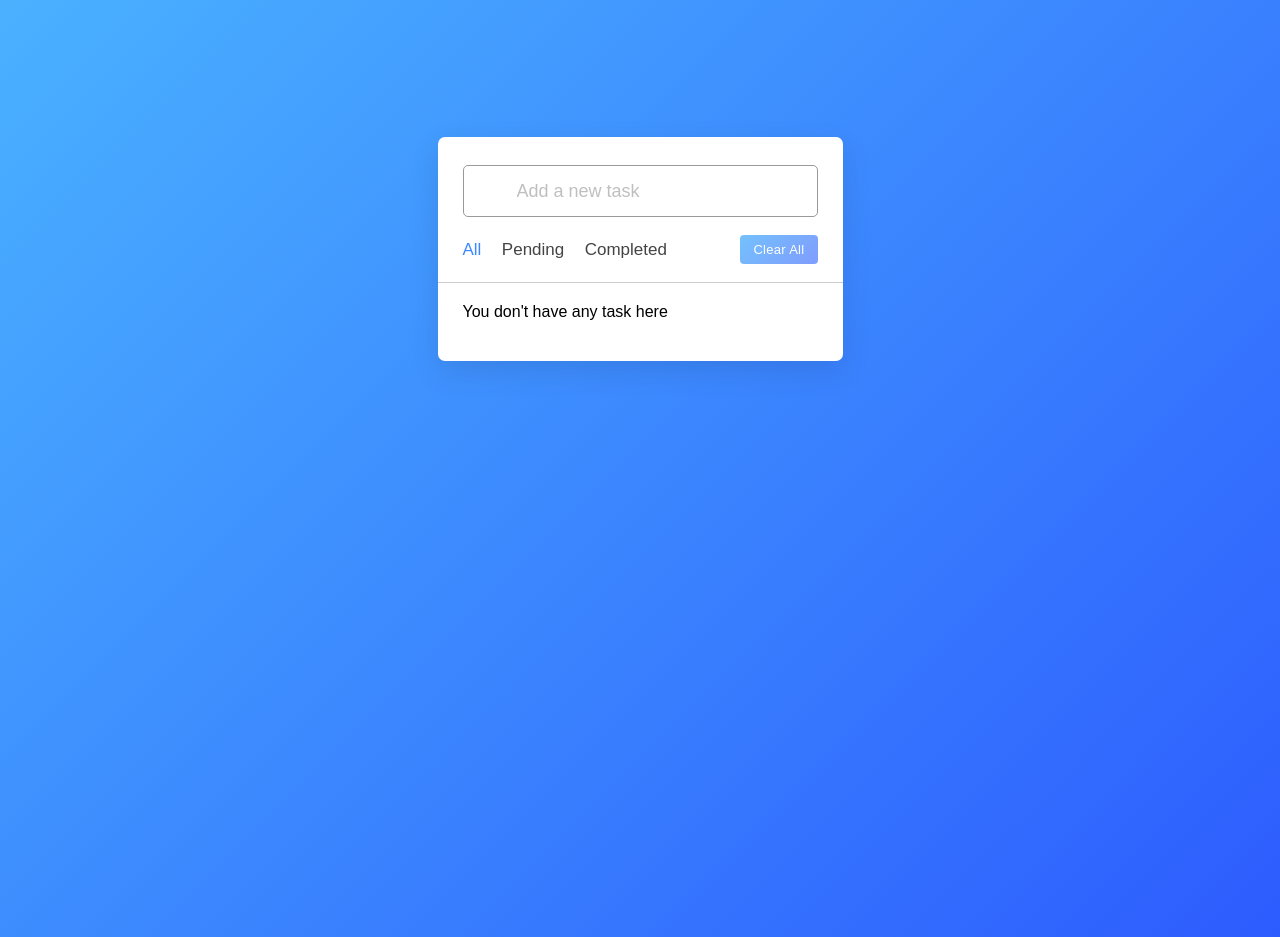
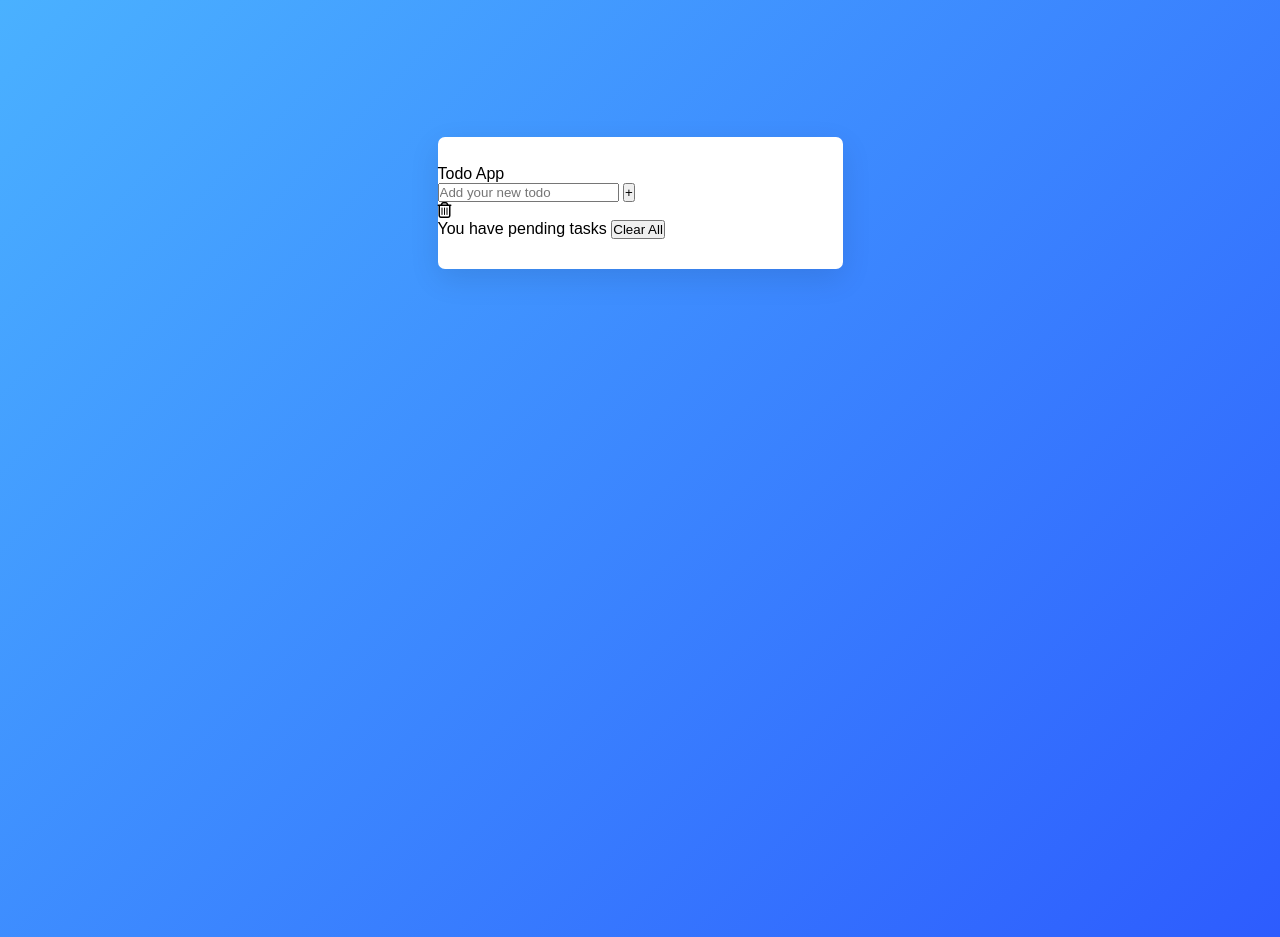
Before and after one commit to AnkithaNirudi/OASIS, a plain HTML site: page todolist/index.html in a window 1280 px wide. Drawn offline with Linux system fonts and the light colour scheme.

Commit message:
Update index.html

```diff
--- a/todolist/index.html
+++ b/todolist/index.html
@@ -1,31 +1,30 @@
 
 <!DOCTYPE html>
-<html lang="en" dir="ltr">
+<!-- Created By CodingNepal - www.codingnepalweb.com -->
+<html lang="en">
 <head>
-    <meta charset="utf-8">
-    <title>Todo List App </title>
+    <meta charset="UTF-8">
+    <meta name="viewport" content="width=device-width, initial-scale=1.0">
+    <title>Todo App JavaScript | CodingNepal</title>
     <link rel="stylesheet" href="style.css">
-    <meta name="viewport" content="width=device-width, initial-scale=1.0">
-
+    <link rel="stylesheet" href="https://cdnjs.cloudflare.com/ajax/libs/font-awesome/5.15.3/css/all.min.css"/>
+    <script src="https://kit.fontawesome.com/a076d05399.js"></script>
 </head>
 <body>
   <div class="wrapper">
-      <div class="task-input">
-
-        <input type="text" placeholder="Add a new task">
+    <header>Todo App</header>
+    <div class="inputField">
+      <input type="text" placeholder="Add your new todo">
+      <Button Id="Push">+</Button>
     </div>
-      <div class="controls">
-        <div class="filters">
-          <span class="active" id="all">All</span>
-          <span id="pending">Pending</span>
-          <span id="completed">Completed</span>
+    <ul class="todoList">
+      <li><span><i class="far fa-trash-alt"></i></span></li>
+    </ul>
+    <div class="footer">
+      <span>You have <span class="pendingTasks"></span> pending tasks</span>
+      <button>Clear All</button>
     </div>
-        <button class="clear-btn">Clear All</button>
   </div>
-      <ul class="task-box"></ul>
-    </div>
-
   <script src="script.js"></script>
-
 </body>
 </html>
```
Lines whose indentation alone changed are shown as unchanged.
